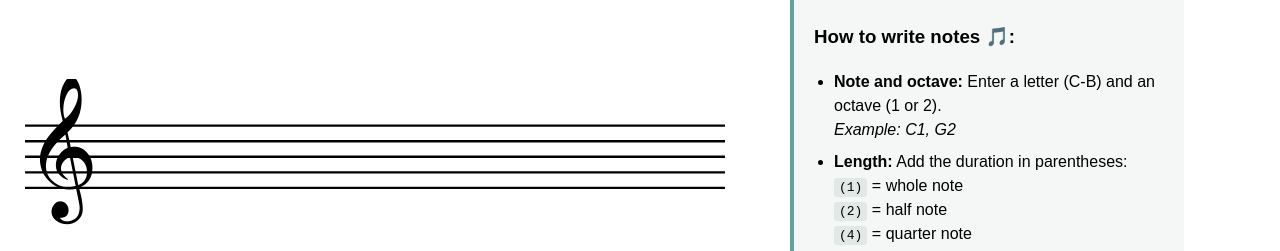
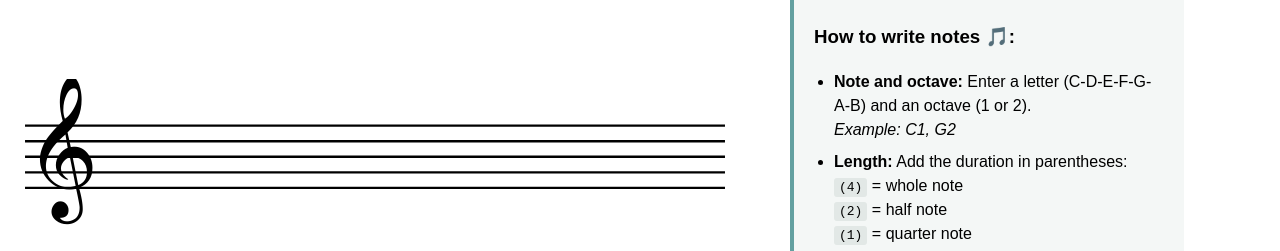
Before and after one commit to EmmaKnorova/KAJ, a plain HTML site: page project/index.html in a window 1280 px wide. Shown: the part 224-475 px from the top of the page. Drawn offline with nearby package versions, Linux system fonts and the light colour scheme.

Commit message:
last details

```diff
--- a/project/index.html
+++ b/project/index.html
@@ -56,11 +56,11 @@
             <aside class="manual-box">
                 <h3 id="manual-heading">How to write notes 🎵:</h3>
                 <ul class="manual">
-                    <li><strong>Note and octave:</strong> Enter a letter (C-B) and an octave (1 or 2).<br><em>Example: C1, G2</em></li>
+                    <li><strong>Note and octave:</strong> Enter a letter (C-D-E-F-G-A-B) and an octave (1 or 2).<br><em>Example: C1, G2</em></li>
                     <li><strong>Length:</strong> Add the duration in parentheses:<br>
-                        <code>(1)</code> = whole note<br>
+                        <code>(4)</code> = whole note<br>
                         <code>(2)</code> = half note<br>
-                        <code>(4)</code> = quarter note
+                        <code>(1)</code> = quarter note
                     </li>
                     <li>Separate multiple notes with a space.<br><em>Example: C1(4) E1(4) G1(2)</em></li>
                 </ul>
```
